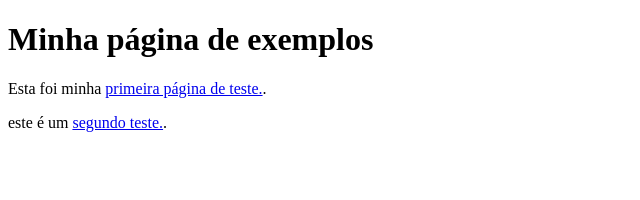
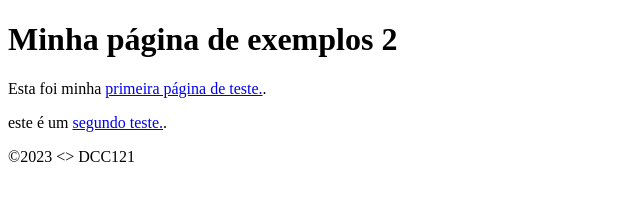
Before and after one commit to ufjf-dcc121/dcc121-2023-1-atv1-IgorReis001, a plain HTML site: page index.html in a window 1280 px wide. Shown: the whole page, without its empty margins (0-640 px from the left). Drawn offline with Linux system fonts and the light colour scheme.

Commit message:
adicia estrutura ao index

```diff
--- a/index.html
+++ b/index.html
@@ -7,10 +7,18 @@
     <title>Página inicial</title>
 </head>
 <body>
-    <h1>Minha página de exemplos</h1>
+    <header>
+    <h1>Minha página de exemplos 2</h1>
+    </header>
 
+    <main>
     <p> Esta foi minha <a href="teste.html">primeira página de teste.</a>.</p>
     <p>este é um <a href="outra.html">segundo teste.</a>.</p>
+</main>
+
+<footer>
+    &copy;2023 &lt;&gt; DCC121
+</footer>
 
 </body>
 </html>
```
